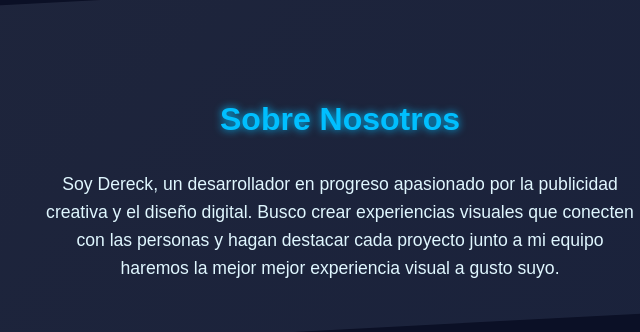
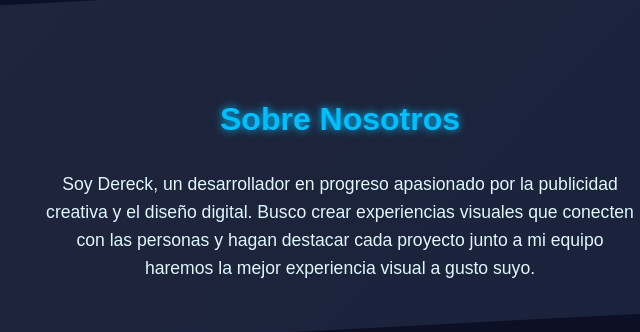
Before and after one commit to dereckrodas08-cpu/Shadowbit, a plain HTML site: page index.html in a window 1280 px wide. Shown: the part 2060-2392 px from the top of the page, 300-940 px from the left. Drawn offline with Linux system fonts and the light colour scheme.

```diff
--- a/index.html
+++ b/index.html
@@ -62,7 +62,7 @@
   <section id="nosotros" class="section diagonal light">
     <h2>Sobre Nosotros</h2>
     <p>Soy Dereck, un desarrollador en progreso apasionado por la publicidad creativa y el diseño digital.
-      Busco crear experiencias visuales que conecten con las personas y hagan destacar cada proyecto junto a mi equipo haremos la mejor mejor experiencia visual a gusto suyo.</p>
+      Busco crear experiencias visuales que conecten con las personas y hagan destacar cada proyecto junto a mi equipo haremos la mejor experiencia visual a gusto suyo.</p>
   </section>
 
   <!-- Contacto -->
```
